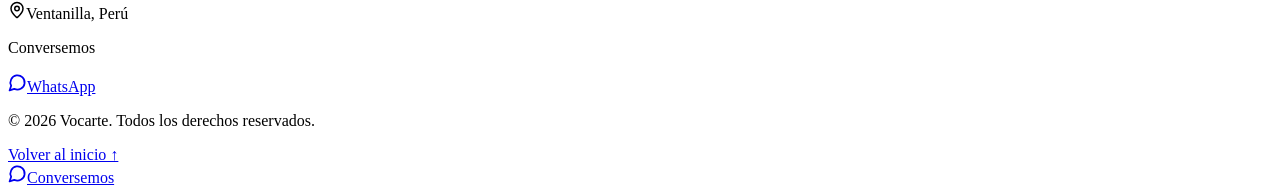
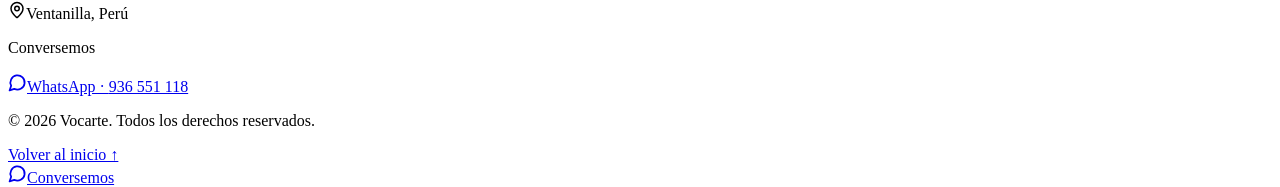
Before and after one commit to andresolivertrujillo/vocarte-landing-page, a React (Vite) app: page / in a window 1280 px wide. Shown: the part 10542-10729 px from the top of the page. Built offline with nearby package versions, Linux system fonts and the light colour scheme; the HTML template or start-up script is replaced by a standard one.

Commit message:
feat: configurar whatsapp oficial de Vocarte

```diff
--- a/src/App.tsx
+++ b/src/App.tsx
@@ -554,7 +554,12 @@ function App() {
           </div>
           <div className="footer-contact">
             <p className="footer-label">Conversemos</p>
-            <WhatsAppLink showIcon>WhatsApp</WhatsAppLink>
+            <WhatsAppLink
+              showIcon
+              ariaLabel={`Abrir WhatsApp de Vocarte al ${business.whatsapp.display}`}
+            >
+              WhatsApp · {business.whatsapp.display}
+            </WhatsAppLink>
           </div>
         </div>
         <div className="container footer-bottom">
--- a/src/config/business.ts
+++ b/src/config/business.ts
@@ -3,8 +3,8 @@ export const business = {
   tagline: 'Formando artistas, inspirando personas',
   location: 'Ventanilla, Perú',
   whatsapp: {
-    // PENDIENTE: reemplaza este valor por el número real, con código de país y sin "+" ni espacios.
-    number: '519XXXXXXXX',
+    number: '51936551118',
+    display: '936 551 118',
     message: 'Hola, quisiera recibir información sobre los talleres de Vocarte.',
   },
   navigation: [
```
